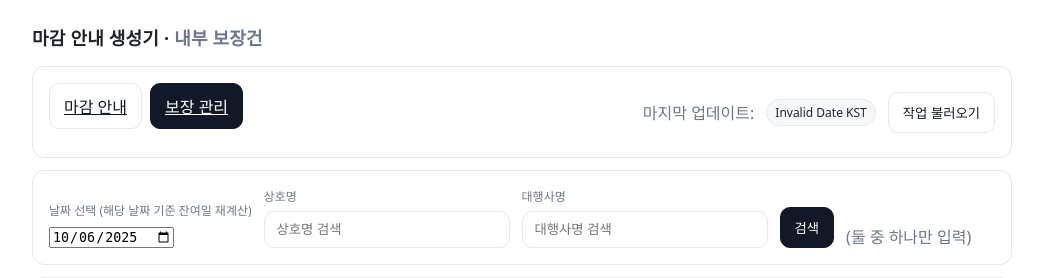
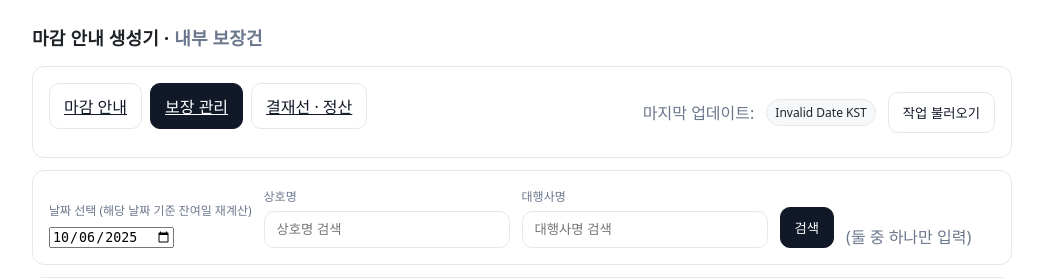
Before and after one commit to qwerpoiuqqq/jtwolab-DeadlineNotifier, a Flask app: page /manage in a window 1280 px wide. Shown: the top 278 px of the page, without its empty margins (118-1161 px from the left). Run offline with Flask 3, Linux system fonts and the light colour scheme.

Commit message:
manage.html UI 업데이트

```diff
--- a/templates/manage.html
+++ b/templates/manage.html
@@ -35,6 +35,7 @@
           <div class="nav">
             <a class="btn" href="/">마감 안내</a>
             <a class="btn btn-primary" href="/manage">보장 관리</a>
+            <a class="btn" href="/settlement">결재선 · 정산</a>
           </div>
           <div class="right stack">
             <span class="muted">마지막 업데이트:</span>
```
